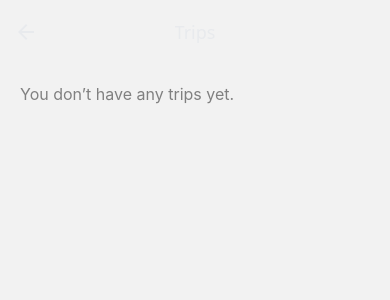
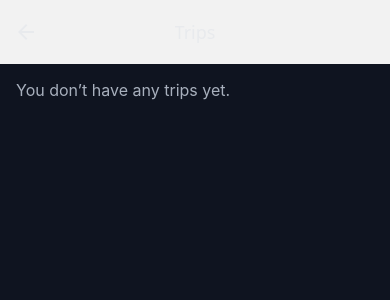
Before and after one commit to angelaajiao/MA-Project, a React Native app in the folder Sleep/: screen /Trips in a window 390 px wide. Shown: the top 300 px of the page. Built offline with nearby package versions, Linux system fonts and the light colour scheme.

Commit message:
tema del trip

```diff
--- a/Sleep/src/screens/TripScreen.tsx
+++ b/Sleep/src/screens/TripScreen.tsx
@@ -6,6 +6,17 @@ import { Ionicons } from "@expo/vector-icons";
 import { useEffect, useState } from "react";
 import { useAppContext } from "../context/AppContext";
 import { API_BASE } from "../config/api";
+
+const COLORS = {
+  bg: "#0f1420",
+  card: "#121a2a",
+  border: "#1f2b40",
+  text: "#e8eaed",
+  subtext: "#a8b0bd",
+  primary: "#4c9aff",
+  danger: "#ff5252",
+};
+
 
 
 export default function TripScreen() {
@@ -83,7 +94,8 @@ export default function TripScreen() {
   };
 
   return (
-    <SafeAreaView style={styles.container}>
+    <SafeAreaView style={{flex:1, backgroundColor: COLORS.bg}}>
+      <View style={styles.container}>
       {loading ? (
         <ActivityIndicator />
       ) : bookings.length === 0 ? (
@@ -121,6 +133,7 @@ export default function TripScreen() {
           })}
         </ScrollView>
       )}
+      </View>
     </SafeAreaView>
 
   );
@@ -130,35 +143,36 @@ export default function TripScreen() {
 const styles = StyleSheet.create({
  container: {
    flex: 1,
-   paddingHorizontal: 20,
-   paddingTop: 20,
-
-
+    padding: 16,
+    gap:16,
   },
   title: {
-    fontSize: 24,
-    fontWeight: "bold",
-    marginBottom: 20,
+    fontSize: 22,
+    fontWeight: "900",
+    marginBottom: 16,
+    color: COLORS.text,
   },
   text: {
     fontSize: 16,
-    color: "gray",
+    color: COLORS.subtext,
   },
   card: {
+    backgroundColor: COLORS.card,
     borderWidth: 1,
-    borderColor: "#ddd",
-    borderRadius: 8,
-    padding: 12,
+    borderColor: COLORS.border,
+    borderRadius: 16,
+    padding: 16,
     marginBottom: 12,
   },
   tripTitle: {
     fontSize: 16,
-    fontWeight: "bold",
+    fontWeight: "900",
+    color: COLORS.text,
   },
   status: {
     marginTop: 6,
-    fontWeight: "bold",
-    color: "green",
+    fontWeight: "800",
+    color: COLORS.primary,
   },
   cancelBtn: {
     marginTop: 10,
```
